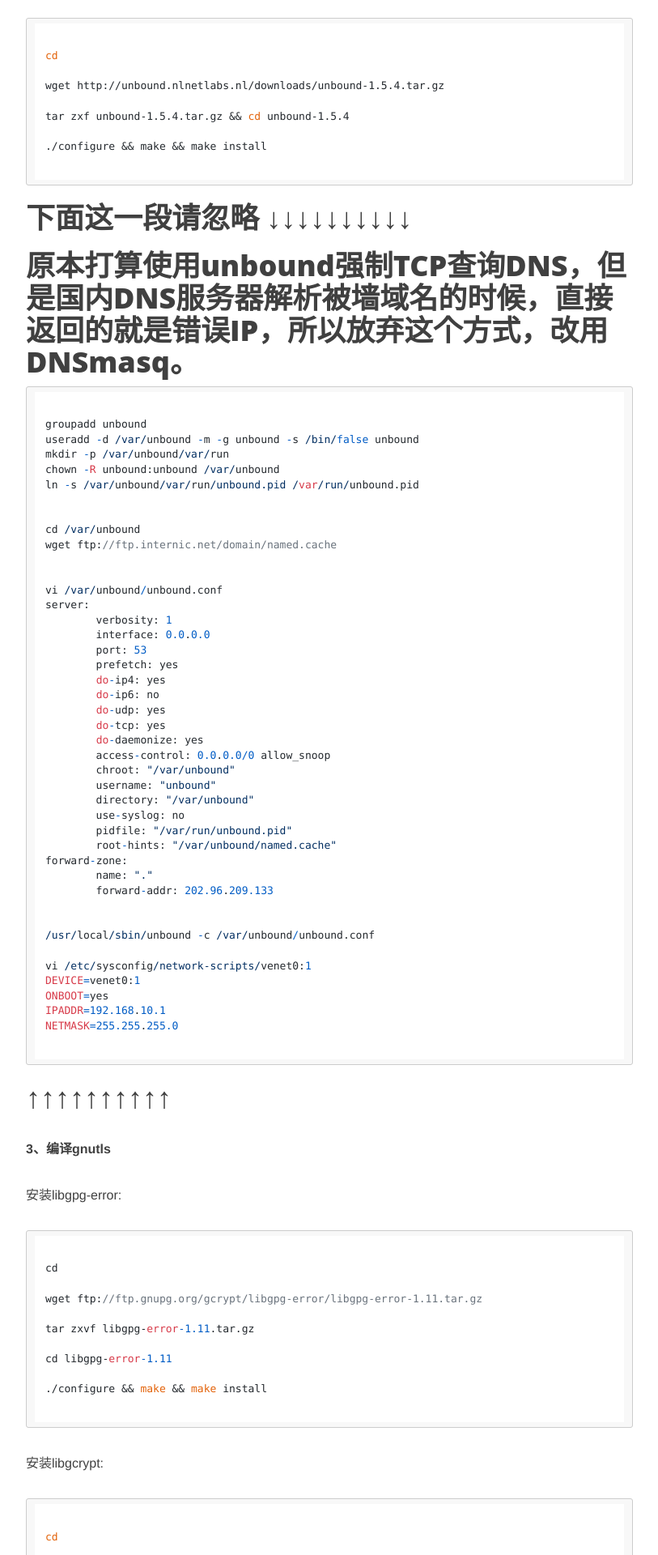
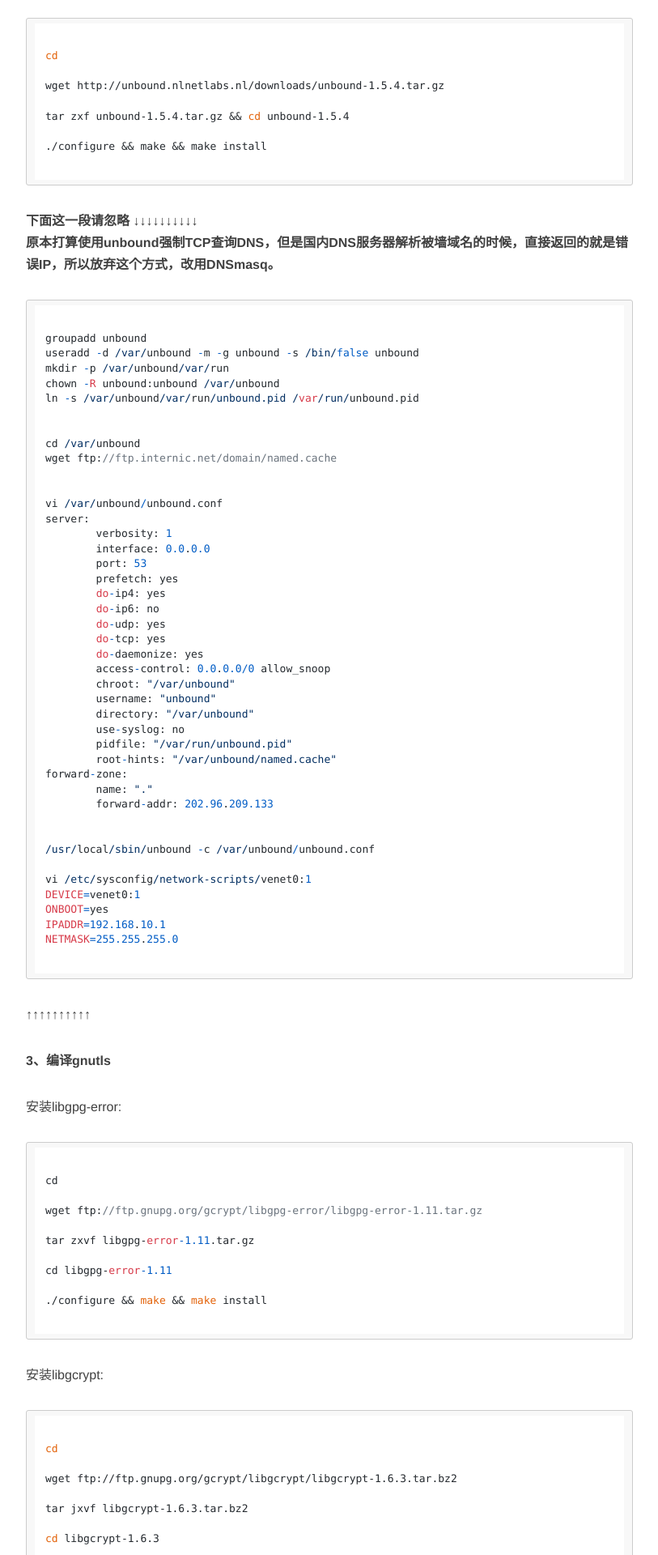
Before and after one commit to EwanZhang/EwanZhang, a Jekyll site: the page built from _posts/2015-07-04-centos6配置anyconnect.md, in a window 1280 px wide. Shown: the part 1408-3328 px from the top of the page at 81% size, without its empty margins (233-1046 px from the left). Built offline with Jekyll 4.4.1, drawn with Linux system fonts in a browser that asks for light colours; nearby versions of some CDN libraries; comment, search, counter and statistics services are not loaded.

````diff
--- a/_posts/2015-07-04-centos6配置anyconnect.md
+++ b/_posts/2015-07-04-centos6配置anyconnect.md
@@ -72,8 +72,8 @@ tar zxf unbound-1.5.4.tar.gz && cd unbound-1.5.4
 ```
 
 
-# 下面这一段请忽略 ↓↓↓↓↓↓↓↓↓↓
-# 原本打算使用unbound强制TCP查询DNS，但是国内DNS服务器解析被墙域名的时候，直接返回的就是错误IP，所以放弃这个方式，改用DNSmasq。
+**下面这一段请忽略 ↓↓↓↓↓↓↓↓↓↓**
+**原本打算使用unbound强制TCP查询DNS，但是国内DNS服务器解析被墙域名的时候，直接返回的就是错误IP，所以放弃这个方式，改用DNSmasq。**
 
 ```
 
@@ -121,7 +121,7 @@ NETMASK=255.255.255.0
 
 ```
 
-# ↑↑↑↑↑↑↑↑↑↑
+**↑↑↑↑↑↑↑↑↑↑**
 
 **3、编译gnutls**
 
````
